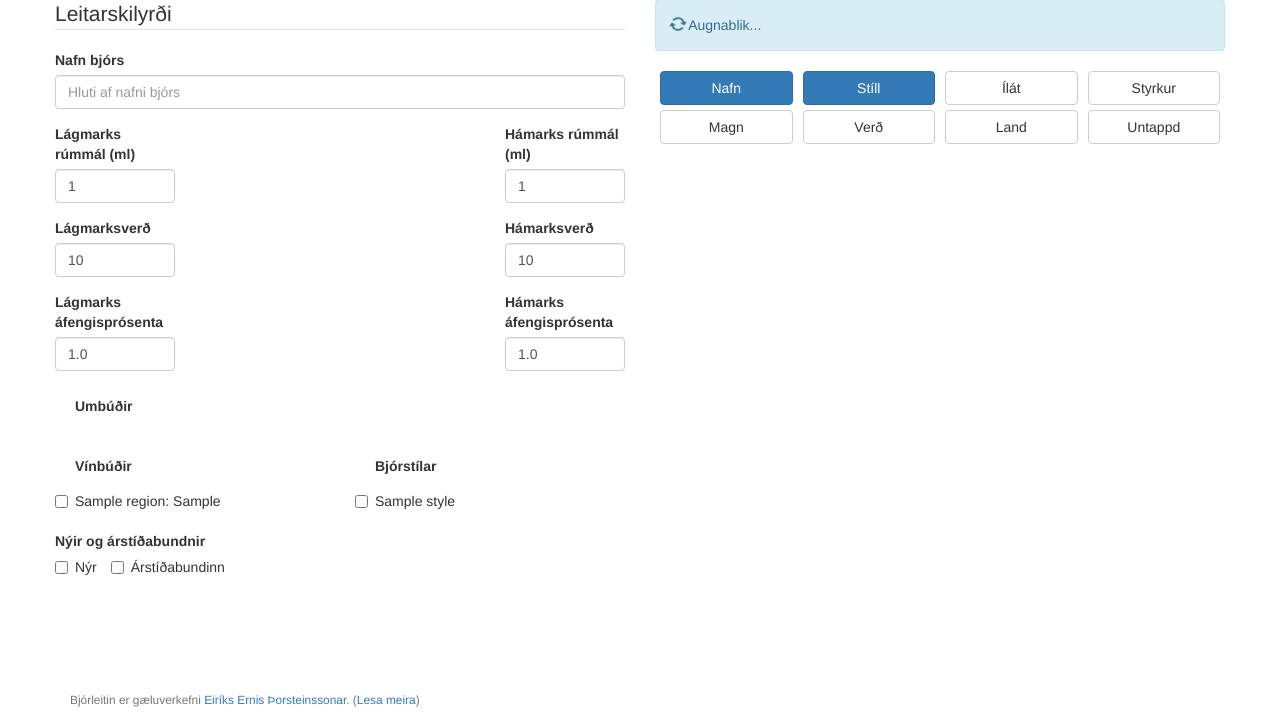
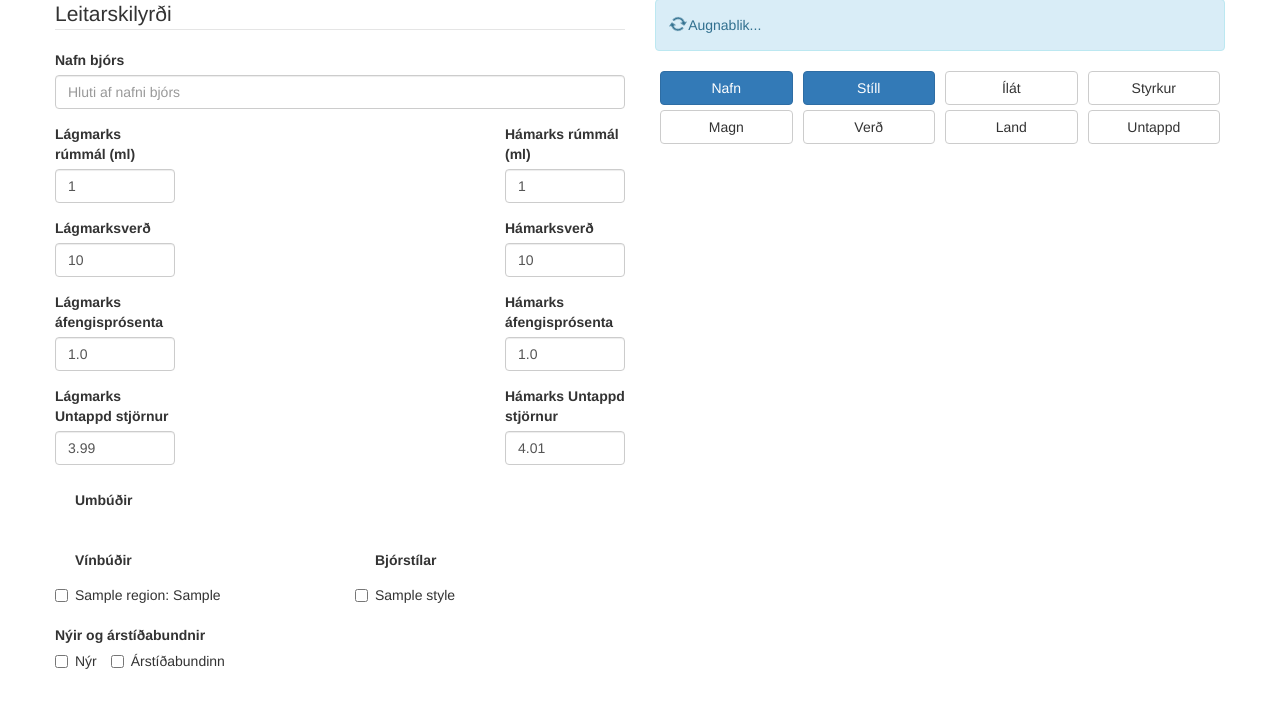
Before and after one commit to Ernir/bjorleitin, a Django app: page / in a window 1280 px wide. Shown: the part 384-1110 px from the top of the page. Run offline with Django 3.2, Linux system fonts and the light colour scheme; tables that the repository leaves empty hold one stand-in row (values such as "Sample post"); parts of the project's set-up code (start-up, migrations or seed data) failed here and were passed over; some libraries are stand-ins or nearby versions; some web fonts are replaced.

Commit message:
Untappd rating filtering functionality added.

```diff
--- a/beer_search/forms.py
+++ b/beer_search/forms.py
@@ -1,10 +1,10 @@
 from django import forms
 from crispy_forms.helper import FormHelper
-from crispy_forms.layout import Layout, Field, Div, Fieldset, Button
+from crispy_forms.layout import Layout, Field, Div, Fieldset
 from crispy_forms.bootstrap import InlineCheckboxes
 from django.db.models import Min, Max
 from django.forms import NumberInput
-from beer_search.models import Beer, Style, ContainerType, Store
+from beer_search.models import Beer, Style, ContainerType, Store, BeerType
 
 
 def generate_choices(model):
@@ -19,13 +19,17 @@ def generate_store_choices():
 
 
 def min_for_attribute(model, attribute_name):
-    return model.objects.filter(available=True). \
-        aggregate(Min(attribute_name))[attribute_name + "__min"]
+    qs = model.objects
+    if model == Beer:
+        qs = qs.filter(available=True)
+    return qs.aggregate(Min(attribute_name))[attribute_name + "__min"]
 
 
 def max_for_attribute(model, attribute_name):
-    return model.objects.filter(available=True). \
-        aggregate(Max(attribute_name))[attribute_name + "__max"]
+    qs = model.objects
+    if model == Beer:
+        qs = qs.filter(available=True)
+    return qs.aggregate(Max(attribute_name))[attribute_name + "__max"]
 
 
 class SearchForm(forms.Form):
@@ -136,6 +140,28 @@ class SearchForm(forms.Form):
         required=False
     )
 
+    min_untappd = forms.DecimalField(
+        label="Lágmarks Untappd stjörnur",
+        required=False,
+        widget=NumberInput(attrs={
+            "type": "number",
+            "value": round(min_for_attribute(BeerType, "untappd_rating"), 2) - 0.01,
+            "min": round(min_for_attribute(BeerType, "untappd_rating"), 2) - 0.01,
+            "max": round(max_for_attribute(BeerType, "untappd_rating"), 2) + 0.01,
+        })
+    )
+
+    max_untappd = forms.DecimalField(
+        label="Hámarks Untappd stjörnur",
+        required=False,
+        widget=NumberInput(attrs={
+            "type": "number",
+            "value": round(max_for_attribute(BeerType, "untappd_rating"), 2) + 0.01,
+            "min": round(min_for_attribute(BeerType, "untappd_rating"), 2) - 0.01,
+            "max": round(max_for_attribute(BeerType, "untappd_rating"), 2) + 0.01,
+        })
+    )
+
     helper = FormHelper()
     helper.form_id = "main-form"
     helper.layout = Layout(
@@ -198,6 +224,22 @@ class SearchForm(forms.Form):
             ),
             Div(
                 Div(
+                    Field("min_untappd", placeholder="stjörnur"),
+                    css_class="col-md-3"
+                ),
+                Div(
+                    css_id="untappd-slider",
+                    css_class="col-md-6 form-slider"
+                ),
+                Div(
+                    Field("max_untappd", placeholder="stjörnur"),
+                    css_class="col-md-3"
+                ),
+                css_id="untappd-container",
+                css_class="row"
+            ),
+            Div(
+                Div(
                     InlineCheckboxes("containers"),
                     css_class="checkbox col-md-12",
                 ),
@@ -229,7 +271,7 @@ class SearchForm(forms.Form):
                     css_class="col-md-8"
                 ),
                 css_class="row"
-            )
+            ),
         ),
     )
     helper.form_action = "/search/"
--- a/beer_search/management/commands/update_untappd.py
+++ b/beer_search/management/commands/update_untappd.py
@@ -68,4 +68,4 @@ class Command(BaseCommand):
         start_index, end_index = self.get_indices()
         for beer_type in beer_types[start_index:end_index]:
             self.update_item(beer_type)
-        self.update_indices()
+        self.update_indices(end_index)
--- a/static/app.js
+++ b/static/app.js
@@ -195,6 +195,7 @@ function makeSliders() {
         makePriceSlider(data.values);
     });
     makeAbvSlider();
+    makeUntappdSlider();
 }
 
 function makeVolumeSlider(volumes) {
@@ -239,6 +240,25 @@ function makeAbvSlider() {
         slide: function (event, ui) {
             $("#id_min_abv").val(ui.values[0]);
             $("#id_max_abv").val(ui.values[1]);
+            requestLater();
+        }
+    });
+}
+
+function makeUntappdSlider() {
+    var ratings = {
+        min: parseFloat($("#id_min_untappd").val()),
+        max: parseFloat($("#id_max_untappd").val())
+    };
+    $("#untappd-slider").slider({
+        range: true,
+        min: ratings.min,
+        max: ratings.max,
+        step: 0.01,
+        values: [ratings.min, ratings.max],
+        slide: function (event, ui) {
+            $("#id_min_untappd").val(ui.values[0]);
+            $("#id_max_untappd").val(ui.values[1]);
             requestLater();
         }
     });
--- a/static/style.css
+++ b/static/style.css
@@ -91,6 +91,9 @@ Source: http://www.bootply.com/128062
     #abv-slider {
         margin-top: 63px;
     }
+    #untappd-slider {
+        margin-top: 63px;
+    }
 }
 @media (max-width: 991px) {
     .form-slider {
```
Also changed, not shown: beer_search/utils.py (+19 -0 lines).
